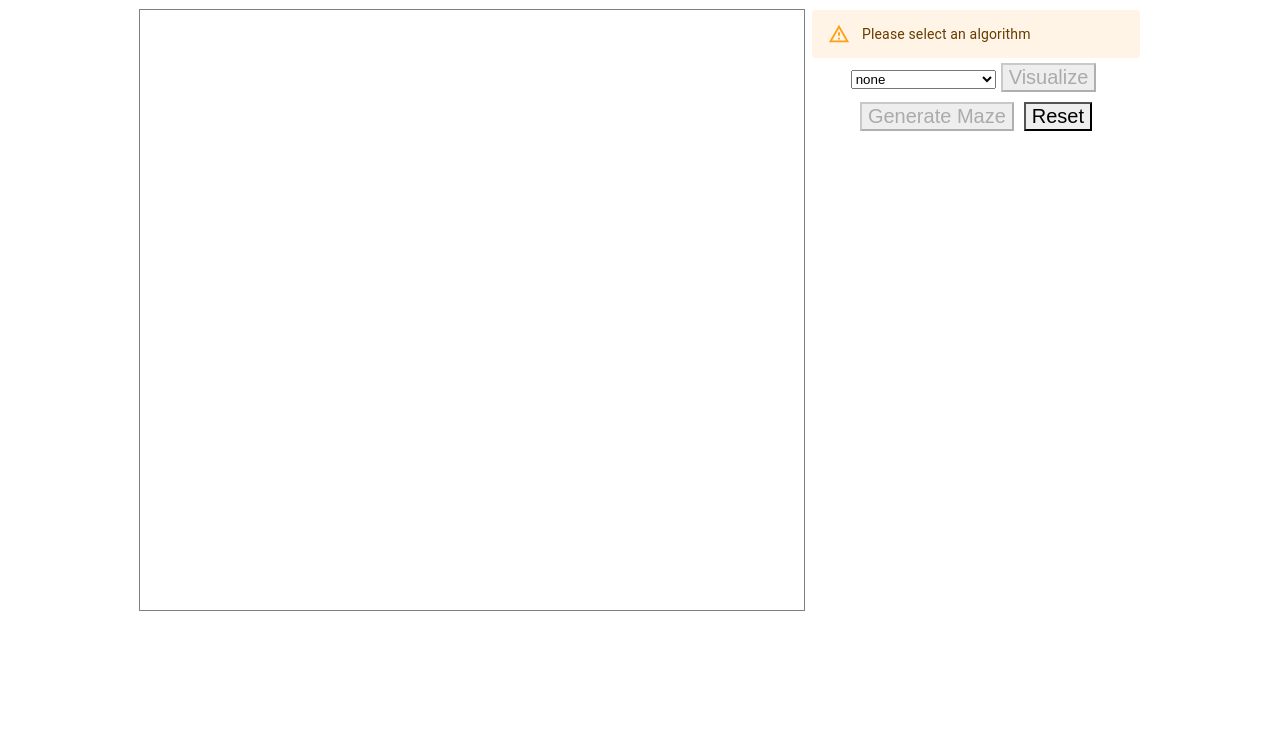
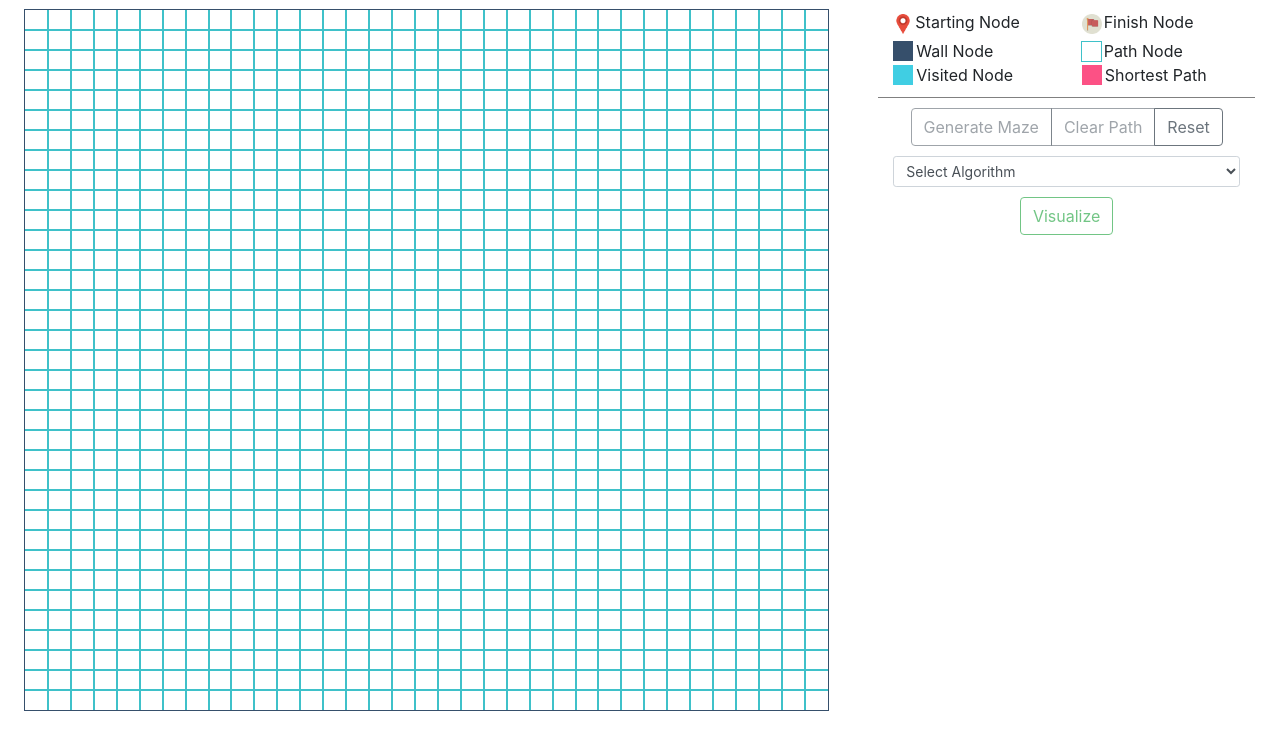
Before and after one commit to jannomeister/pathfinder, a React (Create React App) app: page / in a window 1280 px wide. Shown: the top 750 px of the page. Built offline with nearby package versions, Linux system fonts and the light colour scheme.

Commit message:
feat: improved UI

```diff
--- a/package.json
+++ b/package.json
@@ -4,12 +4,12 @@
   "version": "0.2.1",
   "private": true,
   "dependencies": {
-    "@material-ui/core": "^4.11.0",
-    "@material-ui/lab": "^4.0.0-alpha.56",
     "@testing-library/jest-dom": "^4.2.4",
     "@testing-library/react": "^9.3.2",
     "@testing-library/user-event": "^7.1.2",
+    "bootstrap": "^4.5.2",
     "react": "^16.13.1",
+    "react-bootstrap": "^1.3.0",
     "react-dom": "^16.13.1",
     "react-scripts": "3.4.1"
   },
--- a/src/PathFindingVisualizer/Board/Board.css
+++ b/src/PathFindingVisualizer/Board/Board.css
@@ -1,5 +1,5 @@
 table {
   width: 100%;
   border-spacing: 0;
-  outline: 1px solid grey;
+  outline: 1px solid #364F6B;
 }
--- a/src/PathFindingVisualizer/Board/Board.js
+++ b/src/PathFindingVisualizer/Board/Board.js
@@ -1,13 +1,10 @@
 import React from 'react';
 import Node from '../Node/Node';
 
-import Grid from '@material-ui/core/Grid';
-
 import './Board.css';
 
-const Board = ({ nodes, onClick }) => {
-  return (
-    <Grid item xs={12}>
+const Board = ({ nodes, onClick }) => (
+  <div style={{ padding: 10 }}>
     <table cellSpacing="0" cellPadding="0">
       <tbody>
         {nodes.map((row, rowIdx) => (
@@ -31,8 +28,7 @@ const Board = ({ nodes, onClick }) => {
         ))}
       </tbody>
     </table>
-    </Grid>
+  </div>
 )
-}
 
 export default Board;
--- a/src/PathFindingVisualizer/Control/Control.js
+++ b/src/PathFindingVisualizer/Control/Control.js
@@ -1,23 +1,22 @@
 import React, { useState } from 'react';
+import Legend from './Legend/Legend';
 import DiagonalOption from './DiagonalOption/DiagonalOption';
 import Heuristic from './Heuristic/Heuristic';
 
-// import FormControl from '@material-ui/core/FormControl';
-// import InputLabel from '@material-ui/core/InputLabel';
-// import Select from '@material-ui/core/Select';
-// import MenuItem from '@material-ui/core/MenuItem';
-import Grid from '@material-ui/core/Grid';
-import Alert from '@material-ui/lab/Alert';
-// import Button from '@material-ui/core/Button';
+import Button from 'react-bootstrap/Button';
+import Form from 'react-bootstrap/Form';
+import FormControl from 'react-bootstrap/FormControl';
+import Container from 'react-bootstrap/Container';
+import ButtonGroup from 'react-bootstrap/ButtonGroup';
 
 import './Control.css';
 
-const Control = ({ start, finish, hasMaze, visualize, generateMaze, reset }) => {
+const Control = ({ start, finish, hasMaze, visualize, generateMaze, clearPath, reset }) => {
   const [algorithm, setAlgorithm] = useState("");
   const [heuristic, setHeuristic] = useState("manhattan");
   const [isDiagonal, setIsDiagonal] = useState(false);
   const canVisualize = !start || !finish ? true : false;
-  const canGenerate = !start || !finish ? true : false;
+  const canGenerate = hasMaze || !start || !finish ? false : true;
 
   const onVisualize = e => {
     e.preventDefault();
@@ -27,38 +26,56 @@ const Control = ({ start, finish, hasMaze, visualize, generateMaze, reset }) =>
   }
 
   return (
-    <Grid item xs={12}>
-      <div>
-        { !algorithm && <Alert severity="warning">Please select an algorithm</Alert> }
-        <form>
-          <select value={algorithm} onChange={e => setAlgorithm(e.target.value)}>
-            <option value="">none</option>
+    <div style={{ padding: 10 }}>
+      <Legend />
+
+      <Form>
+        <ButtonGroup style={{ marginBottom: 10 }}>
+          <Button variant="outline-secondary" disabled={!canGenerate} onClick={generateMaze}>
+            Generate Maze
+          </Button>
+          <Button variant="outline-secondary" disabled={!hasMaze} onClick={clearPath}>
+            Clear Path
+          </Button>
+          <Button variant="outline-secondary"
+            onClick={() => {
+              setAlgorithm("");
+              setHeuristic("manhattan");
+              setIsDiagonal(false);
+              reset();
+            }}
+          >
+            Reset
+          </Button>
+        </ButtonGroup>
+
+        <Container style={{ marginBottom: 10 }}>
+          <FormControl
+            as="select"
+            size="sm"
+            value={algorithm}
+            onChange={e => setAlgorithm(e.target.value)}
+          >
+            <option value="">Select Algorithm</option>
             <option value="dijkstra">Dijkstra</option>
             <option value="astar">A star</option>
             <option value="BFS">Breadth First Search</option>
-          </select>
+          </FormControl>
+        </Container>
 
-          <button disabled={canVisualize} onClick={onVisualize}>Visualize</button>
+        {algorithm === "astar" && (
+          <Heuristic heuristic={heuristic} onChange={e => setHeuristic(e.target.value)} />
+        )}
 
-          {algorithm === "astar" && (
-            <DiagonalOption isDiagonal={isDiagonal} onChange={e => setIsDiagonal(e.target.checked)} />
-          )}
+        {algorithm === "astar" && (
+          <DiagonalOption isDiagonal={isDiagonal} onChange={e => setIsDiagonal(e.target.checked)} />
+        )}
 
-          {algorithm === "astar" && (
-            <Heuristic heuristic={heuristic} onChange={e => setHeuristic(e.target.value)} />
-          )}
-        </form>
-      </div>
-      <div>
-        <button disabled={canGenerate} onClick={generateMaze}>Generate Maze</button>
-        <button
-          onClick={() => {
-            setAlgorithm("");
-            reset();
-          }}
-        >Reset</button>
-      </div>
-    </Grid>
+        <Button variant="outline-success" disabled={canVisualize} onClick={onVisualize}>
+          Visualize
+        </Button>
+      </Form>
+    </div>
   )
 }
 
--- a/src/PathFindingVisualizer/Control/DiagonalOption/DiagonalOption.js
+++ b/src/PathFindingVisualizer/Control/DiagonalOption/DiagonalOption.js
@@ -1,20 +1,18 @@
 import React from 'react';
+import Form from 'react-bootstrap/Form';
 
 import './DiagonalOption.css';
 
 const DiagonalOption = ({ isDiagonal, onChange }) => {
   return (
-    <div className="container">
-      <label>
-        <input
-          name="isDiagonal"
-          type="checkbox"
-          checked={isDiagonal}
-          onChange={onChange}
-        />
-        Enable Diagonal Search?
-      </label>
-    </div>
+    <Form.Group controlId="formBasicCheckbox">
+      <Form.Check
+        type="checkbox"
+        checked={isDiagonal}
+        onChange={onChange}
+        label="Enable Diagonal Search"
+      />
+    </Form.Group>
   )
 }
 
--- a/src/PathFindingVisualizer/Control/Heuristic/Heuristic.js
+++ b/src/PathFindingVisualizer/Control/Heuristic/Heuristic.js
@@ -1,70 +1,25 @@
 import React from 'react';
+import FormControl from 'react-bootstrap/FormControl';
+import Container from 'react-bootstrap/Container';
 
 import './Heuristic.css';
 
 const Heuristic = ({ heuristic, onChange }) => {
   return (
-    <div className="container">
-      <div>
-        <label>
-          <input
-            type="radio"
-            value="manhattan"
-            checked={heuristic === "manhattan"}
-            onChange={onChange}
-          />
-          Manhattan Distance
-        </label>
-      </div>
-
-      <div>
-        <label>
-          <input
-            type="radio"
-            value="diagonalChebyshev"
-            checked={heuristic === "diagonalChebyshev"}
-            onChange={onChange}
-          />
-          Chebyshev Distance
-        </label>
-      </div>
-
-      <div>
-        <label>
-          <input
-            type="radio"
-            value="diagonalOctile"
-            checked={heuristic === "diagonalOctile"}
-            onChange={onChange}
-          />
-          Octile Distance
-        </label>
-      </div>
-
-      <div>
-        <label>
-          <input
-            type="radio"
-            value="euclidean"
-            checked={heuristic === "euclidean"}
-            onChange={onChange}
-          />
-          Euclidean Distance
-        </label>
-      </div>
-
-      <div>
-        <label>
-          <input
-            type="radio"
-            value="euclideanSquared"
-            checked={heuristic === "euclideanSquared"}
-            onChange={onChange}
-          />
-          Euclidean (Squared) Distance
-        </label>
-      </div>
-    </div>
+    <Container style={{ marginBottom: 10 }}>
+      <FormControl
+        as="select"
+        size="sm"
+        value={heuristic}
+        onChange={onChange}
+      >
+        <option value="manhattan">Manhattan</option>
+        <option value="diagonalChebyshev">Chebyshev Distance</option>
+        <option value="diagonalOctile">Octile Distance</option>
+        <option value="euclidean">Euclidean Distance</option>
+        <option value="euclideanSquared">Euclidean (Squared) Distance</option>
+      </FormControl>
+    </Container>
   )
 }
 
--- /dev/null
+++ b/src/PathFindingVisualizer/Control/Legend/Legend.js
@@ -0,0 +1,43 @@
+import React from 'react';
+import Container from 'react-bootstrap/Container';
+import Col from 'react-bootstrap/Col';
+import Row from 'react-bootstrap/Row';
+
+import './Legend.css';
+
+const Legend = () => (
+  <Container style={{ marginBottom: 10, borderBottom: '1px solid grey', paddingBottom: 10 }}>
+    <Row style={{ marginBottom: 5 }}>
+      <Col xs={6}>
+        <img src={require("../../../assets/start.png")} style={{ marginRight: 2 }} alt="" width={20} height={20} />
+        <span>Starting Node</span>
+      </Col>
+      <Col xs={6}>
+        <img src={require("../../../assets/finish.png")} style={{ marginRight: 2 }} alt="" width={20} height={20} />
+        <span>Finish Node</span>
+      </Col>
+    </Row>
+    <Row>
+      <Col xs={6}>
+        <div style={{ width: 20, height: 20, marginRight: 3, backgroundColor: '#364F6B', display: 'inline-block', verticalAlign: 'sub' }}></div>
+        <span>Wall Node</span>
+      </Col>
+      <Col xs={6}>
+        <div style={{ width: 19, height: 19, marginRight: 3, outline: '1px solid #3FC1C9', display: 'inline-block', verticalAlign: 'sub' }}></div>
+        <span>Path Node</span>
+      </Col>
+    </Row>
+    <Row>
+      <Col xs={6}>
+        <div style={{ width: 20, height: 20, marginRight: 3, backgroundColor: 'rgba(0, 190, 218, 0.75)', display: 'inline-block', verticalAlign: 'sub' }}></div>
+        <span>Visited Node</span>
+      </Col>
+      <Col xs={6}>
+        <div style={{ width: 20, height: 20, marginRight: 3, backgroundColor: '#FC5185', display: 'inline-block', verticalAlign: 'sub' }}></div>
+        <span>Shortest Path</span>
+      </Col>
+    </Row>
+  </Container>
+)
+
+export default Legend
--- a/src/PathFindingVisualizer/Node/Node.css
+++ b/src/PathFindingVisualizer/Node/Node.css
@@ -2,7 +2,7 @@
   width: 20px;
   height: 20px;
   font-size: 10px;
-  /* outline: 1px solid grey; */
+  outline: 1px solid #3FC1C9;
 }
 
 .node-finish {
@@ -11,10 +11,6 @@
 
 .node-start {
   /* background-color: green; */
-}
-
-.node-visited {
-  background-color: blue;
 }
 
 .node-visited {
@@ -30,7 +26,7 @@
 
 .node-wall {
   outline: none;
-  background-color: rgb(12, 53, 71);
+  background-color: #364F6B;
   /* animation-name: wallAnimation;
   animation-duration: 1.5s;
   animation-timing-function: ease-out;
@@ -103,16 +99,16 @@
 @keyframes shortestPath {
   0% {
     outline: none;
-    background-color: rgb(255, 254, 106);
+    background-color: #FC5185;
   }
 
   50% {
     outline: none;
-    background-color: rgb(255, 254, 106);
+    background-color: #FC5185;
   }
 
   100% {
     outline: none;
-    background-color: rgb(255, 254, 106);
+    background-color: #FC5185;
   }
 }
--- a/src/PathFindingVisualizer/PathFindingVisualizer.js
+++ b/src/PathFindingVisualizer/PathFindingVisualizer.js
@@ -9,10 +9,14 @@ import { aStar } from '../algorithms/aStar';
 import './PathFindingVisualizer.css';
 
 // material
-import Grid from '@material-ui/core/Grid';
+// import Grid from '@material-ui/core/Grid';
 
-const DEFAULT_ROWS = 30;
-const DEFAULT_COLS = 30;
+import Container from 'react-bootstrap/Container';
+import Row from 'react-bootstrap/Row';
+import Col from 'react-bootstrap/Col';
+
+const DEFAULT_ROWS = 35;
+const DEFAULT_COLS = 35;
 
 const PathFindingVisualizer = props => {
   const [rows, setRows] = useState(DEFAULT_ROWS);
@@ -135,6 +139,24 @@ const PathFindingVisualizer = props => {
     setNodes(newGrid);
   }
 
+  const onClearPath = () => {
+
+    const newGrid = nodes.slice();
+
+    for (let i = 0; i < newGrid.length; i++) {
+      for (let j = 0; j < newGrid[i].length; j++) {
+        const node = newGrid[i][j];
+        node.isWall = false;
+        node.isVisited = false;
+        document.getElementById(`node-${i}-${j}`).classList.remove("node-visited");
+        document.getElementById(`node-${i}-${j}`).classList.remove("node-shortest-path");
+      }
+    }
+
+    setHasMaze(!hasMaze);
+    setNodes(newGrid);
+  }
+
   const onReset = () => {
     setRows(DEFAULT_ROWS);
     setCols(DEFAULT_COLS);
@@ -153,23 +175,24 @@ const PathFindingVisualizer = props => {
   }
 
   return (
-    <div style={{ maxWidth: '1000px', margin: '10px auto' }}>
-      <Grid container spacing={1} style={{ minWidth: '70%',  }}>
-        <Grid container item xs={8}>
+    <Container fluid>
+      <Row>
+        <Col xs={8}>
           <Board nodes={nodes} onClick={onClick} />
-        </Grid>
-        <Grid container item xs={4}>
+        </Col>
+        <Col xs={4}>
           <Control
             start={startNode}
             finish={endNode}
             hasMaze={hasMaze}
             visualize={onVisualize}
             generateMaze={onGenerateMaze}
+            clearPath={onClearPath}
             reset={onReset}
           />
-        </Grid>
-      </Grid>
-    </div>
+        </Col>
+      </Row>
+    </Container>
   )
 }
 
--- a/src/index.js
+++ b/src/index.js
@@ -3,6 +3,9 @@ import ReactDOM from 'react-dom';
 import './index.css';
 import App from './App';
 import * as serviceWorker from './serviceWorker';
+
+// Importing the Bootstrap CSS
+import 'bootstrap/dist/css/bootstrap.min.css';
 
 ReactDOM.render(
   <React.StrictMode>
```
Also changed, not shown: src/PathFindingVisualizer/Control/Legend/Legend.css (added), 1 other file (tests, documents, lock files or other folders). Lines whose indentation alone changed are shown as unchanged.
